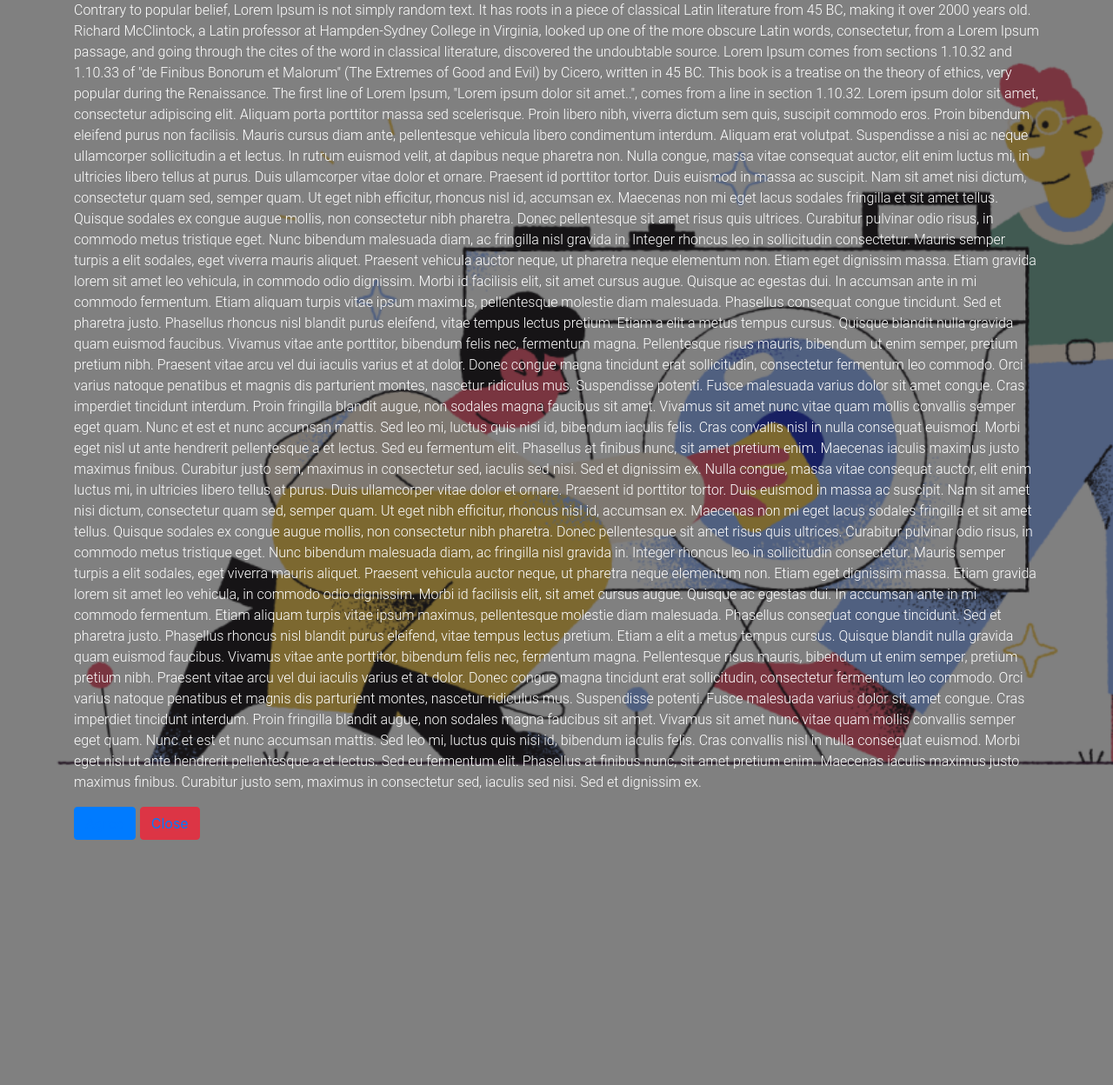
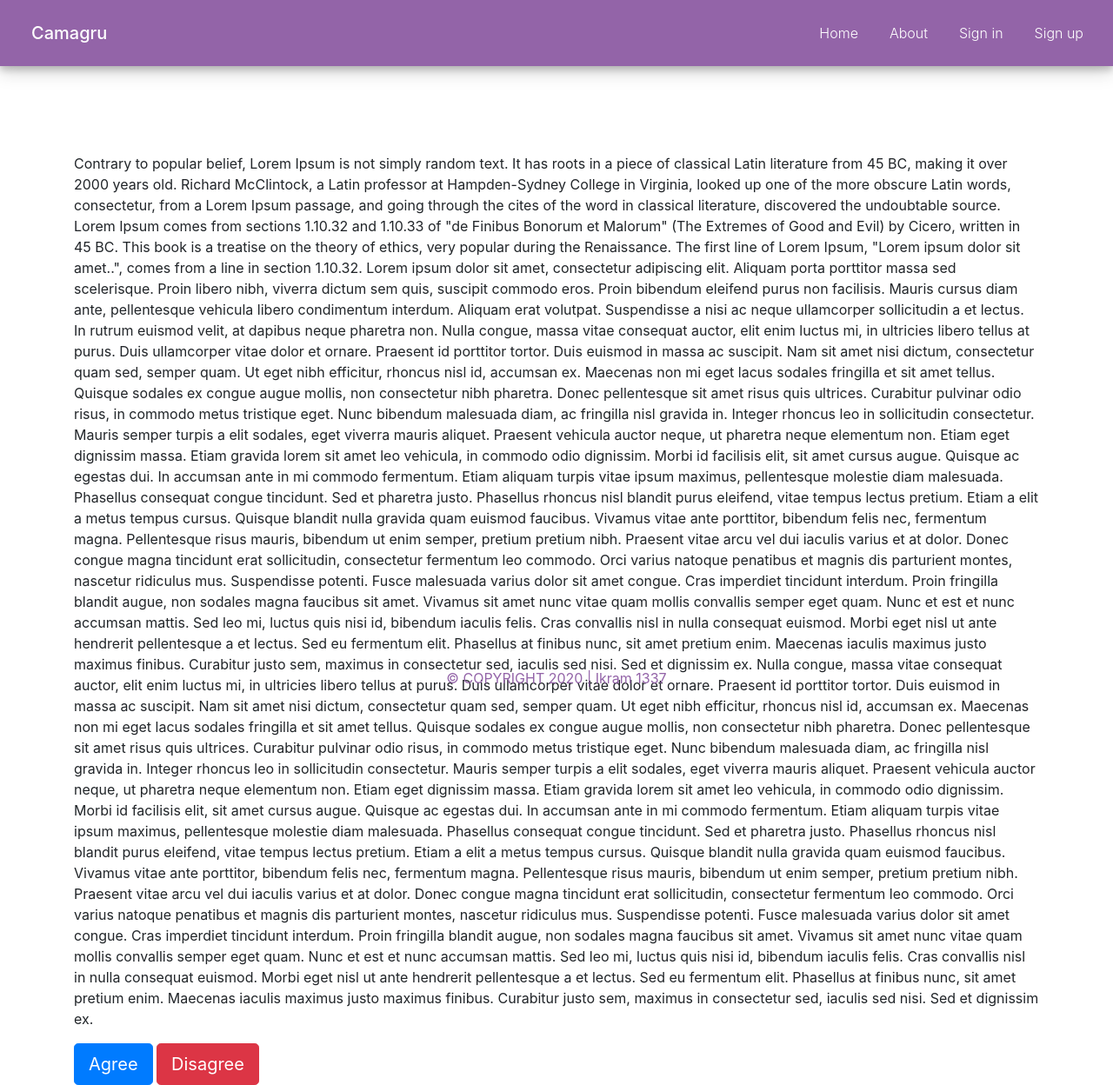
Before and after one commit to ikramkharbouch/Camagru, a PHP site: page /forms/terms.php in a window 1280 px wide. Shown: the whole page at 87% size. Before the commit the page ends 966 px from the top, so only its background shows below. Run offline with PHP 8.4, Linux system fonts and the light colour scheme.

Commit message:
Update styling

```diff
--- a/components/footer.html
+++ b/components/footer.html
@@ -5,7 +5,6 @@
     <meta name="viewport" content="width=device-width, initial-scale=1.0" />
     <meta http-equiv="X-UA-Compatible" content="ie=edge" />
     <title>Camagru</title>
-    <link rel="stylesheet" href="../styles/main.css" />
     <link
       href="https://fonts.googleapis.com/css?family=Roboto&display=swap"
       rel="stylesheet"
@@ -20,6 +19,13 @@
       integrity="sha384-Vkoo8x4CGsO3+Hhxv8T/Q5PaXtkKtu6ug5TOeNV6gBiFeWPGFN9MuhOf23Q9Ifjh"
       crossorigin="anonymous"
     />
+    <style>
+      .foot {
+    color: #9364A8;
+    text-align: center;
+    width: 100%;
+}
+    </style>
   </head>
 
   <body>
--- a/components/header.html
+++ b/components/header.html
@@ -5,7 +5,6 @@
     <meta name="viewport" content="width=device-width, initial-scale=1.0" />
     <meta http-equiv="X-UA-Compatible" content="ie=edge" />
     <title>Camagru</title>
-    <link rel="stylesheet" href="../styles/main.css" />
     <link
       href="https://fonts.googleapis.com/css?family=Roboto&display=swap"
       rel="stylesheet"
@@ -20,6 +19,29 @@
       integrity="sha384-Vkoo8x4CGsO3+Hhxv8T/Q5PaXtkKtu6ug5TOeNV6gBiFeWPGFN9MuhOf23Q9Ifjh"
       crossorigin="anonymous"
     />
+    <style>
+      .camagru {
+      font-size: 1.5 !important;
+      color: #fff !important;
+      font-weight: 500;
+      margin-left: 20px;
+  }
+
+  .navbar-nav a {
+    color: #fff !important;
+    font-weight: 300;
+    margin: 10px;
+}
+
+  a {
+    color: #FFFFFF;
+    text-decoration: none;
+  }
+  nav {
+    background-color: #9364A8;
+    box-shadow: 0 4px 8px 0 rgba(0, 0, 0, 0.2), 0 6px 20px 0 rgba(0, 0, 0, 0.19);
+  }
+    </style>
   </head>
 
   <body>
--- a/forms/terms.php
+++ b/forms/terms.php
@@ -3,13 +3,24 @@
 
 <head>
     <meta charset="UTF-8">
-    <link rel="stylesheet" href="../styles/main.css">
     <link rel="icon" href="/assets/Camagru-favicon.png">
     <link rel="stylesheet" href="https://stackpath.bootstrapcdn.com/bootstrap/4.4.1/css/bootstrap.min.css" integrity="sha384-Vkoo8x4CGsO3+Hhxv8T/Q5PaXtkKtu6ug5TOeNV6gBiFeWPGFN9MuhOf23Q9Ifjh" crossorigin="anonymous">
     <title>Terms and conditions</title>
+    <style>
+        a {
+            color: #FFFFFF;
+            text-decoration: none;
+        }
+
+        .container {
+            margin-top : 100px;
+        }
+
+    </style>
 </head>
 
 <body>
+<?php include '../components/header.html';?>
 <div class="container">
     <p>Contrary to popular belief, Lorem Ipsum is not simply random text. It has roots in a piece of classical Latin literature from 45 BC, making it over 2000 years old. Richard McClintock,
         a Latin professor at Hampden-Sydney College in Virginia, looked up one of the more obscure Latin words, consectetur, from a Lorem Ipsum passage, and going through the cites of the word
@@ -36,9 +47,10 @@
 Cras imperdiet tincidunt interdum. Proin fringilla blandit augue, non sodales magna faucibus sit amet. Vivamus sit amet nunc vitae quam mollis convallis semper eget quam. Nunc et est et nunc accumsan mattis. Sed leo mi, luctus quis nisi id, bibendum iaculis felis. Cras convallis nisl in nulla consequat euismod. Morbi eget nisl ut ante hendrerit pellentesque a et lectus. Sed eu fermentum elit. Phasellus at finibus nunc, sit amet pretium enim. Maecenas iaculis maximus justo maximus finibus. Curabitur justo sem, maximus in consectetur sed, iaculis sed nisi. Sed et dignissim ex.
 </p>
 <a href="./signup.php"></a>
-<button class="btn btn-primary"><a class="agree" href="./signup.php">Agree</a></button>
-<button class="btn btn-danger"><a class="close_win" href="../index.php">Close</a></button>
+<a href="./signup.php" class="btn btn-primary btn-lg" role="button">Agree</a>
+<a href="../index.php" class="btn btn-danger btn-lg" role="button">Disagree</a>
 </div>
+<?php include '../components/footer.html';?>
 </body>
 
 </html>
--- a/styles/main.css
+++ b/styles/main.css
@@ -12,25 +12,6 @@
 }
 
 img {
-    width: 100%;
-}
-
-.camagru {
-    font-size: 1.5 !important;
-    color: #fff !important;
-    font-weight: 500;
-    margin-left: 20px;
-}
-
-.navbar-nav a {
-    color: #fff !important;
-    font-weight: 300;
-    margin: 10px;
-}
-
-.foot {
-    color: white;
-    text-align: center;
     width: 100%;
 }
 
@@ -52,6 +33,7 @@
 
 a {
     text-decoration: none;
+    color: #fff;
 }
 
 p {
@@ -65,3 +47,7 @@
     height: 50px;
     padding-top: 5px;
 } */
+
+.camagru {
+    color: #fff;
+}
```
